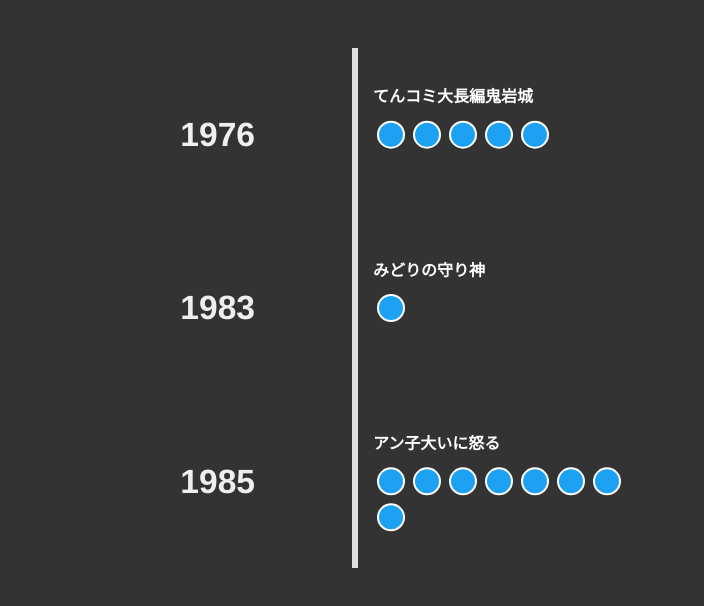
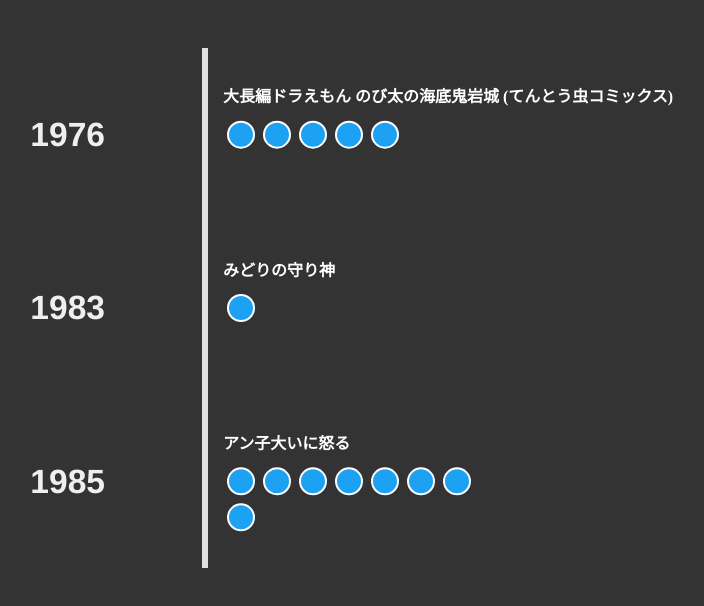
Before and after one commit to motttey/fujiko-timeline, a React app: page / in a window 1280 px wide. Shown: the top 606 px of the page, without its empty margins (239-943 px from the left). Built offline with nearby package versions, Linux system fonts and the light colour scheme.

Commit message:
fix: styles

```diff
--- a/src/data/timeline1.tsx
+++ b/src/data/timeline1.tsx
@@ -9,31 +9,31 @@
   {
     id: 1,
     date: "1983-05-28",
-    work: "てんコミ大長編鬼岩城",
+    work: "大長編ドラえもん のび太の海底鬼岩城 (てんとう虫コミックス)",
     url: "https://twitter.com/uBTpfEAU2cEZucx/status/1918816524514505130",
   },
   {
     id: 2,
     date: "1983-05-28",
-    work: "てんコミ大長編鬼岩城",
+    work: "大長編ドラえもん のび太の海底鬼岩城 (てんとう虫コミックス)",
     url: "https://twitter.com/uBTpfEAU2cEZucx/status/1941308279805931838",
   },
   {
     id: 3,
     date: "1983-05-28",
-    work: "てんコミ大長編鬼岩城",
+    work: "大長編ドラえもん のび太の海底鬼岩城 (てんとう虫コミックス)",
     url: "https://twitter.com/uBTpfEAU2cEZucx/status/1940938557465809207",
   },
   {
     id: 4,
     date: "1983-05-28",
-    work: "てんコミ大長編鬼岩城",
+    work: "大長編ドラえもん のび太の海底鬼岩城 (てんとう虫コミックス)",
     url: "https://twitter.com/uBTpfEAU2cEZucx/status/1940583974541447186",
   },
   {
     id: 5,
     date: "1983-05-28",
-    work: "てんコミ大長編鬼岩城",
+    work: "大長編ドラえもん のび太の海底鬼岩城 (てんとう虫コミックス)",
     url: "https://twitter.com/uBTpfEAU2cEZucx/status/1939864099556663519",
   },
   {
--- a/src/index.tsx
+++ b/src/index.tsx
@@ -175,8 +175,8 @@
   const hoveredData = timelineData.find((d) => d.id === hoveredId);
 
   return (
-    <div style={{ position: "relative", width: 500, height: 600, margin: "0 auto" }}>
-      <svg ref={svgRef} width={500} height={600} />
+    <div style={{ position: "relative", width: 800, margin: "0 auto" }}>
+      <svg ref={svgRef} width={800} height={800} />
       {hoveredData && hoverPos && (
         <div
           className="tooltip"
```
